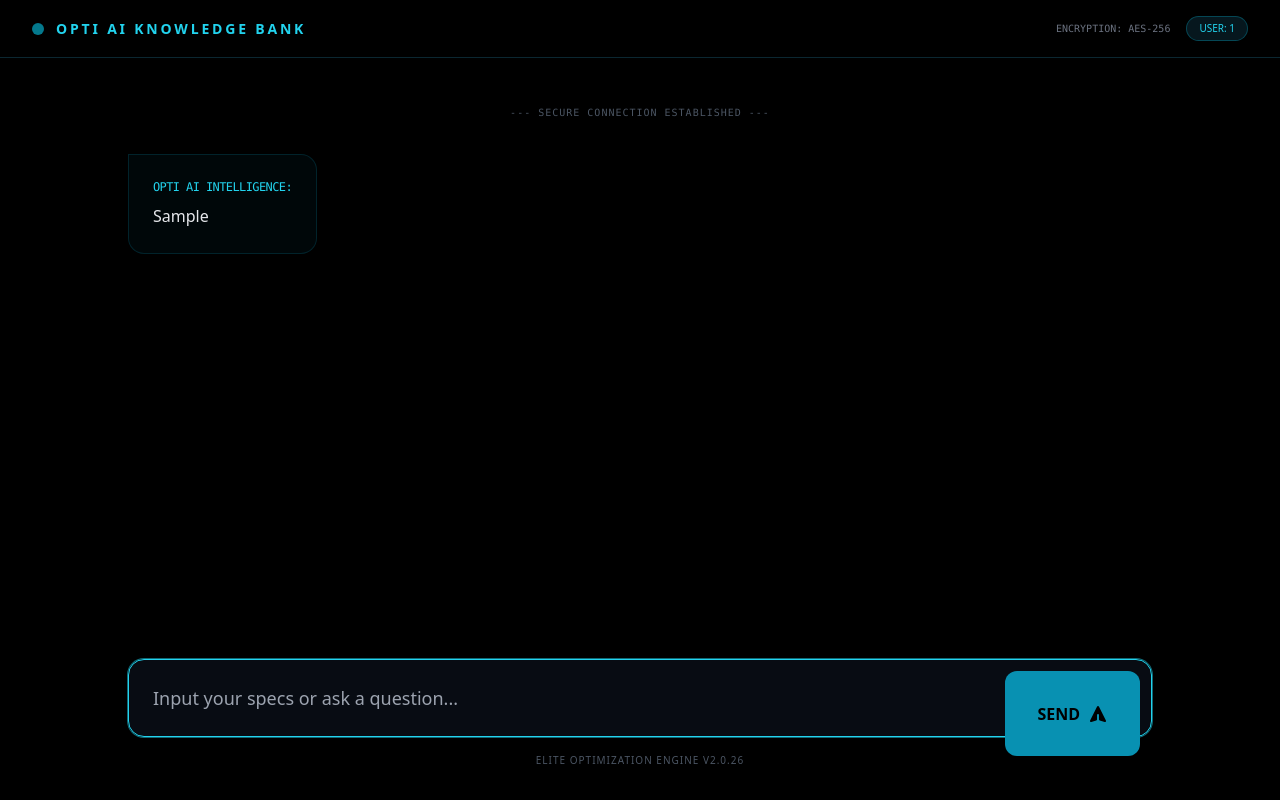
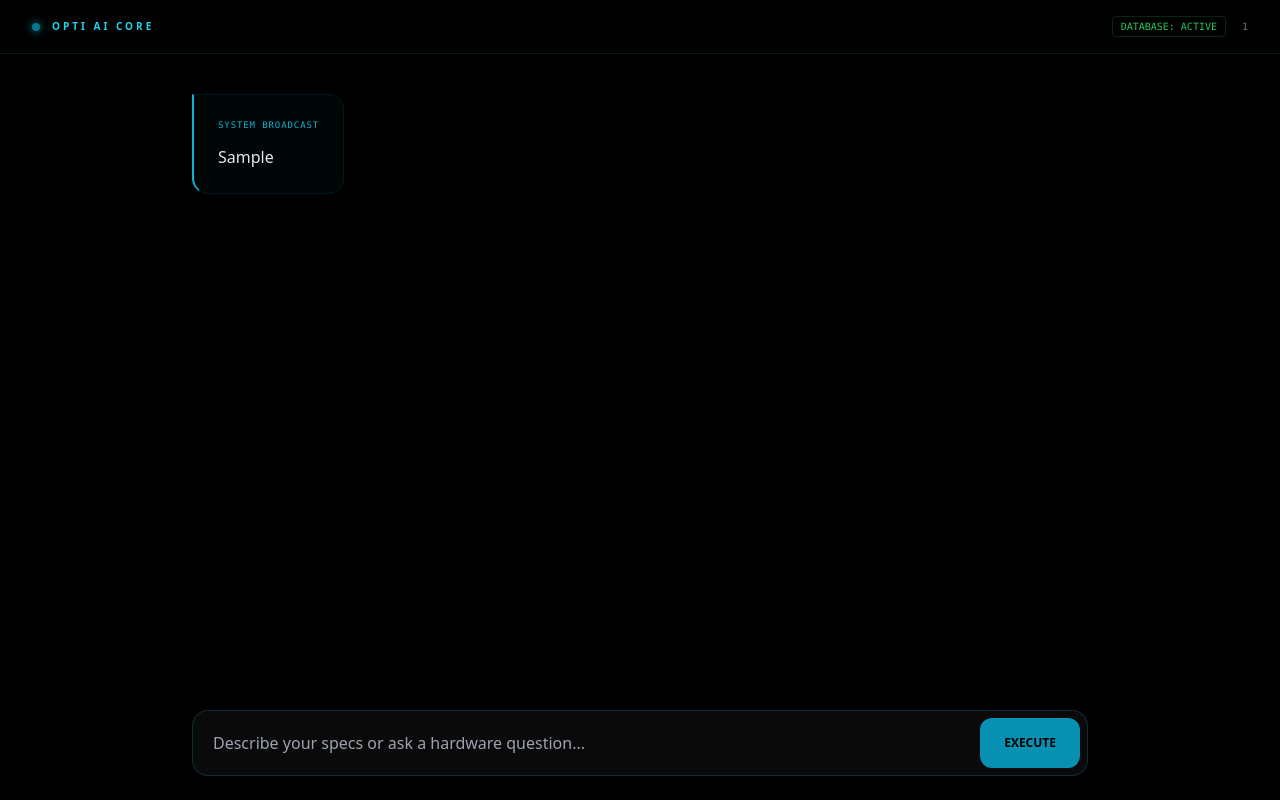
Before and after one commit to tyferust/optiai, a Flask app: template templates/index.html in a window 1280 px wide. Run offline with Flask 3, Linux system fonts and the light colour scheme; the template is opened without the code that fills it: most values are stand-ins (such as "Sample title", 1, 10 or a date in 2020); some libraries are stand-ins or nearby versions.

Commit message:
Update index.html

```diff
--- a/templates/index.html
+++ b/templates/index.html
@@ -6,139 +6,127 @@
     <title>Opti AI | Command Center</title>
     <script src="https://cdn.tailwindcss.com"></script>
     <style>
-        /* Triple Dot Animation for the Thinking Feature */
+        /* 1. ANIMATIONS (QoL) */
+        @keyframes message-in {
+            0% { opacity: 0; transform: translateY(20px) scale(0.95); }
+            100% { opacity: 1; transform: translateY(0) scale(1); }
+        }
+        .animate-msg { animation: message-in 0.4s cubic-bezier(0.17, 0.67, 0.83, 0.67) forwards; }
+
         .typing-dot { animation: blink 1.4s infinite both; font-size: 24px; }
         .typing-dot:nth-child(2) { animation-delay: .2s; }
         .typing-dot:nth-child(3) { animation-delay: .4s; }
         @keyframes blink { 0% { opacity: .2; } 20% { opacity: 1; } 100% { opacity: .2; } }
 
-        /* Custom scrollbar for that clean look */
-        ::-webkit-scrollbar { width: 5px; }
-        ::-webkit-scrollbar-track { background: #000; }
-        ::-webkit-scrollbar-thumb { background: #0891b2; border-radius: 10px; }
+        /* 2. CUSTOM SCROLLBAR */
+        ::-webkit-scrollbar { width: 4px; }
+        ::-webkit-scrollbar-track { background: transparent; }
+        ::-webkit-scrollbar-thumb { background: #0891b2; border-radius: 10px; box-shadow: 0 0 10px #0891b2; }
 
         .glass-panel {
-            background: rgba(8, 145, 178, 0.05);
-            border: 1px solid rgba(8, 145, 178, 0.2);
-            backdrop-filter: blur(5px);
+            background: rgba(8, 145, 178, 0.03);
+            border: 1px solid rgba(8, 145, 178, 0.15);
+            backdrop-filter: blur(12px);
+            box-shadow: 0 8px 32px 0 rgba(0, 0, 0, 0.8);
         }
     </style>
 </head>
-<body class="flex flex-col h-screen">
+<body class="flex flex-col h-screen overflow-hidden">
 
-    <header class="flex justify-between items-center px-8 py-4 border-b border-cyan-900/50 bg-black/80 backdrop-blur-md sticky top-0 z-10">
+    <header class="flex justify-between items-center px-8 py-4 border-b border-cyan-900/30 bg-black/90 backdrop-blur-xl z-50">
         <div class="flex items-center gap-3">
-            <div class="w-3 h-3 bg-cyan-500 rounded-full animate-pulse"></div>
-            <h1 class="text-cyan-400 font-bold tracking-[0.2em] uppercase text-sm">Opti AI Knowledge Bank</h1>
+            <div class="w-2 h-2 bg-cyan-500 rounded-full animate-pulse shadow-[0_0_10px_#22d3ee]"></div>
+            <h1 class="text-cyan-400 font-bold tracking-[0.3em] uppercase text-[10px]">Opti AI Core</h1>
         </div>
         <div class="flex items-center gap-4">
-            <span class="text-gray-500 text-[10px] font-mono hidden md:block">ENCRYPTION: AES-256</span>
-            <span class="bg-cyan-900/30 text-cyan-400 text-[10px] px-3 py-1 rounded-full border border-cyan-500/30">
-                USER: {{ user_id }}
-            </span>
+            <span class="text-green-500 text-[10px] font-mono border border-green-500/20 px-2 py-0.5 rounded">DATABASE: ACTIVE</span>
+            <span class="text-gray-500 text-[10px] font-mono">{{ user_id }}</span>
         </div>
     </header>
 
-    <main id="chat-box" class="flex-1 overflow-y-auto p-4 md:p-10">
-        <div class="max-w-5xl mx-auto space-y-8">
-
-            <div class="text-center">
-                <span class="text-gray-600 text-[10px] uppercase tracking-widest font-mono">--- Secure Connection Established ---</span>
-            </div>
-
-            <div id="dynamic-content" class="space-y-8">
-                <div class="flex justify-start animate-fade-in">
-                    <div class="glass-panel p-6 rounded-2xl rounded-tl-none max-w-[85%] md:max-w-[70%] text-gray-200 leading-relaxed shadow-lg">
-                        <p class="font-mono text-cyan-400 text-xs mb-2 uppercase tracking-tighter">Opti AI Intelligence:</p>
-                        {{ initial_msg }}
-                    </div>
+    <main id="chat-container" class="flex-1 overflow-y-auto p-4 md:p-10 space-y-8 scroll-smooth">
+        <div class="max-w-4xl mx-auto" id="dynamic-content">
+            <div class="flex justify-start mb-8 animate-msg">
+                <div class="glass-panel p-6 rounded-2xl rounded-tl-none text-gray-200 border-l-2 border-l-cyan-500">
+                    <p class="font-mono text-cyan-500 text-[9px] mb-3 uppercase tracking-widest">System Broadcast</p>
+                    {{ initial_msg }}
                 </div>
             </div>
+        </div>
 
-            <div id="loader" class="hidden flex items-center gap-3 text-cyan-500/80 italic font-mono text-sm px-2">
-                <span>Analyzing specs & databases</span>
-                <span class="flex gap-1">
-                    <span class="typing-dot">.</span><span class="typing-dot">.</span><span class="typing-dot">.</span>
-                </span>
-            </div>
+        <div id="loader" class="hidden max-w-4xl mx-auto flex items-center gap-3 text-cyan-500/50 font-mono text-xs italic px-6">
+            <span class="animate-pulse">Processing Advanced Protocols</span>
+            <span class="flex gap-1"><span class="typing-dot">.</span><span class="typing-dot">.</span><span class="typing-dot">.</span></span>
+        </div>
 
-        </div>
-    </main>
+        <div class="h-20"></div> </main>
 
-    <footer class="p-4 md:p-8 bg-gradient-to-t from-black via-black to-transparent">
-        <div class="max-w-5xl mx-auto relative">
-            <form id="ask-form" class="group">
+    <footer class="p-6 bg-gradient-to-t from-black via-black/95 to-transparent">
+        <div class="max-w-4xl mx-auto relative">
+            <form id="ask-form" class="relative group">
                 <input
-                    type="text"
-                    id="user-query"
-                    autofocus
-                    placeholder="Input your specs or ask a question..."
-                    class="w-full bg-gray-900/50 border border-cyan-900/50 p-5 md:p-6 rounded-2xl text-white text-lg outline-none focus:border-cyan-400 focus:ring-1 focus:ring-cyan-400/50 transition-all pr-32 shadow-2xl"
+                    type="text" id="user-query" autocomplete="off"
+                    placeholder="Describe your specs or ask a hardware question..."
+                    class="w-full bg-[#0a0a0a] border border-cyan-900/50 p-5 rounded-2xl text-white outline-none focus:border-cyan-400/50 focus:ring-1 focus:ring-cyan-400/20 transition-all pr-28 text-sm md:text-base"
                 >
-                <button
-                    type="submit"
-                    class="absolute right-3 top-3 bottom-3 bg-cyan-600 hover:bg-cyan-400 text-black px-8 rounded-xl font-black transition-all transform active:scale-95 flex items-center gap-2"
-                >
-                    <span class="hidden md:block">SEND</span>
-                    <svg xmlns="http://www.w3.org/2000/svg" class="h-5 w-5" viewBox="0 0 20 20" fill="currentColor">
-                        <path d="M10.894 2.553a1 1 0 00-1.788 0l-7 14a1 1 0 001.169 1.409l5-1.429A1 1 0 009 15.571V11a1 1 0 112 0v4.571a1 1 0 00.725.962l5 1.428a1 1 0 001.17-1.408l-7-14z" />
-                    </svg>
+                <button type="submit" class="absolute right-2 top-2 bottom-2 bg-cyan-600 hover:bg-cyan-500 text-black px-6 rounded-xl font-bold text-xs transition-all flex items-center gap-2">
+                    EXECUTE
                 </button>
             </form>
-            <p class="text-[10px] text-gray-600 text-center mt-4 tracking-widest uppercase">Elite Optimization Engine v2.0.26</p>
         </div>
     </footer>
 
     <script>
         const form = document.getElementById('ask-form');
-        const chatBox = document.getElementById('dynamic-content');
+        const chatContent = document.getElementById('dynamic-content');
         const loader = document.getElementById('loader');
-        const mainContainer = document.getElementById('chat-box');
+        const container = document.getElementById('chat-container');
+
+        const scrollBottom = () => {
+            container.scrollTo({ top: container.scrollHeight, behavior: 'smooth' });
+        };
 
         form.onsubmit = async (e) => {
             e.preventDefault();
-            const queryInput = document.getElementById('user-query');
-            const query = queryInput.value.trim();
+            const input = document.getElementById('user-query');
+            const query = input.value.trim();
             if(!query) return;
 
-            // 1. Add User Message to Chat
-            chatBox.innerHTML += `
-                <div class="flex justify-end">
-                    <div class="bg-gray-800/80 border border-gray-700 p-5 rounded-2xl rounded-tr-none max-w-[85%] md:max-w-[70%] text-white shadow-xl">
+            // 1. Add User Msg with Animation
+            chatContent.innerHTML += `
+                <div class="flex justify-end mb-8 animate-msg">
+                    <div class="bg-cyan-900/10 border border-cyan-500/20 p-5 rounded-2xl rounded-tr-none text-cyan-50 max-w-[85%] shadow-xl">
                         ${query}
                     </div>
                 </div>`;
 
-            queryInput.value = '';
-
-            // 2. Show Loader & Scroll
+            input.value = '';
             loader.classList.remove('hidden');
-            mainContainer.scrollTo({ top: mainContainer.scrollHeight, behavior: 'smooth' });
+            scrollBottom();
 
             try {
-                // 3. Send to Server
                 const response = await fetch('/ask', {
                     method: 'POST',
                     headers: { 'Content-Type': 'application/x-www-form-urlencoded' },
                     body: `query=${encodeURIComponent(query)}`
                 });
-
                 const result = await response.text();
 
-                // 4. Hide Loader & Add AI Response
                 loader.classList.add('hidden');
-                chatBox.innerHTML += `
-                    <div class="flex justify-start animate-fade-in">
-                        <div class="glass-panel p-6 rounded-2xl rounded-tl-none max-w-[85%] md:max-w-[70%] text-gray-200 leading-relaxed shadow-lg whitespace-pre-line">
-                            <p class="font-mono text-cyan-400 text-[10px] mb-2 uppercase tracking-tighter">Opti AI Intelligence:</p>
+
+                // 2. Add AI Msg with Animation
+                chatContent.innerHTML += `
+                    <div class="flex justify-start mb-8 animate-msg">
+                        <div class="glass-panel p-6 rounded-2xl rounded-tl-none text-gray-200 max-w-[90%] whitespace-pre-line border-l-2 border-l-cyan-500">
+                            <p class="font-mono text-cyan-500 text-[9px] mb-3 uppercase tracking-widest">Opti AI Response</p>
                             ${result}
                         </div>
                     </div>`;
 
-                mainContainer.scrollTo({ top: mainContainer.scrollHeight, behavior: 'smooth' });
+                scrollBottom();
             } catch (err) {
                 loader.classList.add('hidden');
-                console.error("Transmission Error:", err);
+                console.error(err);
             }
         };
     </script>
```
